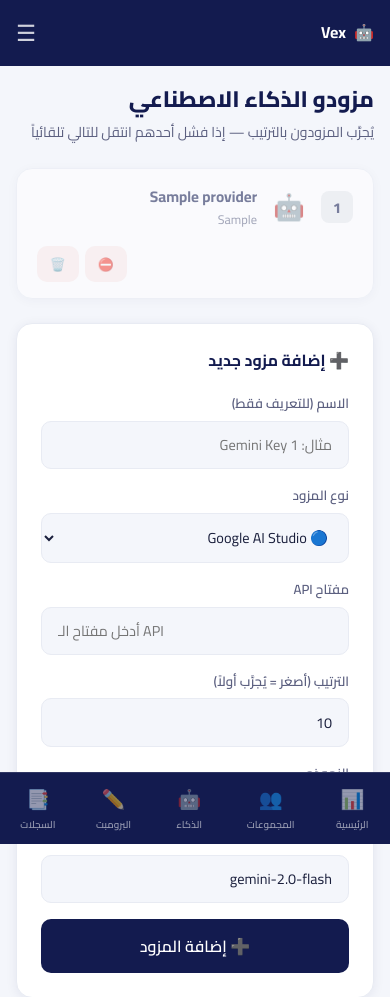
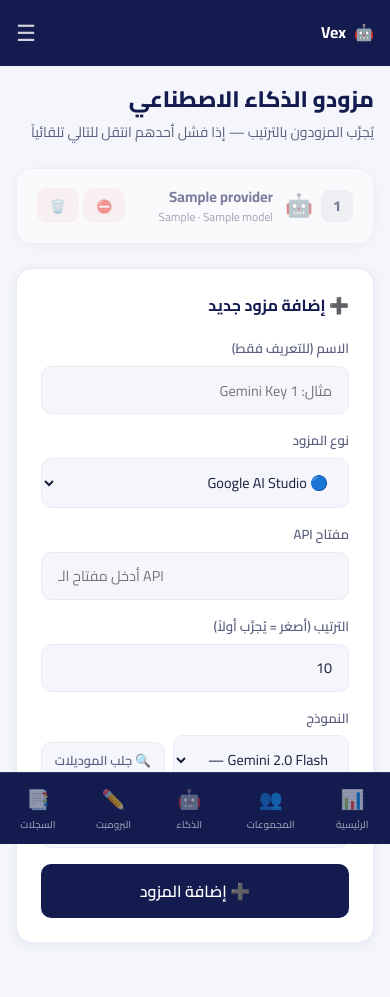
Before and after one commit to twuijri/Vex, a FastAPI app: template web/templates/ai_providers.html in a window 390 px wide. Shown: the top 997 px of the page. After the commit the page ends 944 px from the top, so only its background shows below. Run offline with FastAPI, Linux system fonts and the light colour scheme; the template is opened without the code that fills it: most values are stand-ins (such as "Sample title", 1, 10 or a date in 2020).

Commit message:
Fix: ai_providers card layout for mobile, fix nested form in ai_prompt

```diff
--- a/web/templates/ai_providers.html
+++ b/web/templates/ai_providers.html
@@ -1,66 +1,74 @@
 {% extends "base.html" %}
 {% block title %}Vex — مزودو الذكاء الاصطناعي{% endblock %}
-{% block page_title %}🤖 مزودو الذكاء الاصطناعي{% endblock %}
+{% block page_title %}🤖 المزودون{% endblock %}
 
 {% block head %}
 <script>
-    const MODEL_PRESETS = {
+    const PRESETS = {
         google_studio: [
-            { v: "gemini-2.0-flash", l: "Gemini 2.0 Flash       — مجاني · سريع جداً ⚡" },
-            { v: "gemini-2.0-flash-lite", l: "Gemini 2.0 Flash Lite  — مجاني · الأرخص 💚" },
-            { v: "gemini-1.5-flash", l: "Gemini 1.5 Flash       — مجاني · موصى به ✅" },
-            { v: "gemini-1.5-flash-8b", l: "Gemini 1.5 Flash-8B    — مجاني · صغير وسريع" },
-            { v: "gemini-1.5-pro", l: "Gemini 1.5 Pro         — مجاني · 50 طلب/يوم" },
-            { v: "gemini-2.0-pro", l: "Gemini 2.0 Pro         — مدفوع · الأقوى 💎" },
-        ],
-        blackbox: [
-            { v: "deepseek-v3", l: "DeepSeek V3            — $0.07/M · الأرخص ⭐" },
-            { v: "deepseek-r1", l: "DeepSeek R1            — $0.14/M · تفكير عميق" },
-            { v: "meta-llama/Llama-3.3-70b", l: "Llama 3.3 70B          — $0.20/M · مفتوح المصدر" },
-            { v: "claude-3-5-haiku-20241022", l: "Claude 3.5 Haiku       — $0.25/M · سريع" },
-            { v: "gpt-4o-mini", l: "GPT-4o Mini            — $0.50/M · متوازن" },
-            { v: "gpt-4o", l: "GPT-4o                 — $5/M  · غالي 🔴" },
+            { label: "Gemini 2.0 Flash — مجاني · سريع جداً", value: "gemini-2.0-flash" },
+            { label: "Gemini 2.0 Flash Lite — أخف", value: "gemini-2.0-flash-lite" },
+            { label: "Gemini 1.5 Flash", value: "gemini-1.5-flash" },
+            { label: "Gemini 1.5 Pro", value: "gemini-1.5-pro" },
         ],
         huggingface: [
-            { v: "aubmindlab/bert-base-arabertv02", l: "AraBERT — عربي متخصص ✅" },
-            { v: "CAMeL-Lab/bert-base-arabic-camelbert-mix-sentiment", l: "CAMeL Sentiment — مشاعر عربي" },
-            { v: "facebook/bart-large-mnli", l: "BART MNLI — تصنيف عام" },
-            { v: "joeddav/xlm-roberta-large-xnli", l: "XLM-RoBERTa — متعدد اللغات" },
+            { label: "AraBART (نموذج عربي)", value: "moussaKam/AraBART" },
+            { label: "AraBERT v02", value: "aubmindlab/bert-base-arabertv02" },
+            { label: "CAMeL BERT", value: "CAMeL-Lab/bert-base-arabic-camelbert-mix" },
         ],
+        blackbox: [{ label: "(جلب تلقائي)", value: "" }],
     };
+
     function onTypeChange() {
-        const type = document.getElementById('provider_type').value;
-        const sel = document.getElementById('model_preset');
-        sel.innerHTML = '';
-        (MODEL_PRESETS[type] || []).forEach(p => {
-            const o = document.createElement('option');
-            o.value = p.v; o.textContent = p.l;
-            sel.appendChild(o);
+        const type = document.getElementById("provider_type").value;
+        if (type === "blackbox") {
+            document.getElementById("api_key_input").placeholder = "ضع cookies/session أو API key";
+        } else {
+            document.getElementById("api_key_input").placeholder = "أدخل مفتاح الـ API";
+        }
+        populatePresets(type);
+    }
+
+    function populatePresets(type) {
+        const sel = document.getElementById("model_preset");
+        sel.innerHTML = "";
+        (PRESETS[type] || []).forEach(p => {
+            const o = document.createElement("option");
+            o.value = p.value; o.textContent = p.label; sel.appendChild(o);
         });
-        document.getElementById('model').value = (MODEL_PRESETS[type] || [])[0]?.v || '';
+        if (sel.options.length > 0) document.getElementById("model").value = sel.options[0].value;
     }
+
     function onPresetChange() {
-        document.getElementById('model').value = document.getElementById('model_preset').value;
+        const val = document.getElementById("model_preset").value;
+        if (val) document.getElementById("model").value = val;
     }
+
     async function fetchModels() {
-        const type = document.getElementById('provider_type').value;
-        const key = document.getElementById('api_key_input').value.trim();
-        if (!key) { alert('أدخل مفتاح الـ API أولاً'); return; }
-        const btn = document.getElementById('btn_fetch');
-        btn.textContent = '⏳ جاري الجلب...'; btn.disabled = true;
+        const type = document.getElementById("provider_type").value;
+        const key = document.getElementById("api_key_input").value;
+        if (!key) { alert("أدخل مفتاح API أولاً"); return; }
+        const btn = document.getElementById("btn_fetch");
+        btn.disabled = true; btn.textContent = "جاري الجلب...";
         try {
-            const r = await fetch(`/dashboard/ai-providers/fetch-models?provider_type=${encodeURIComponent(type)}&api_key=${encodeURIComponent(key)}`);
+            const r = await fetch(`/dashboard/ai-providers/fetch-models?provider_type=${type}&api_key=${encodeURIComponent(key)}`);
             const d = await r.json();
-            const sel = document.getElementById('model_preset');
-            sel.innerHTML = '';
-            (d.models || []).forEach(m => {
-                const o = document.createElement('option'); o.value = m; o.textContent = m; sel.appendChild(o);
-            });
-            if (d.models?.length) { document.getElementById('model').value = d.models[0]; alert(`✅ جُلب ${d.models.length} موديل`); }
-            else alert('لم يُعثر على موديلات: ' + (d.error || ''));
-        } finally { btn.textContent = '🔍 جلب الموديلات'; btn.disabled = false; }
+            if (d.models && d.models.length) {
+                const sel = document.getElementById("model_preset");
+                sel.innerHTML = "";
+                d.models.forEach(m => {
+                    const o = document.createElement("option");
+                    o.value = m; o.textContent = m; sel.appendChild(o);
+                });
+                document.getElementById("model").value = d.models[0];
+            } else {
+                alert(d.error || "لا يوجد موديلات");
+            }
+        } catch (e) { alert("خطأ في الاتصال"); }
+        btn.disabled = false; btn.textContent = "🔍 جلب الموديلات";
     }
-    window.onload = onTypeChange;
+
+    window.onload = () => populatePresets(document.getElementById("provider_type").value);
 </script>
 {% endblock %}
 
@@ -70,38 +78,42 @@
     <p class="page-subtitle">يُجرَّب المزودون بالترتيب — إذا فشل أحدهم انتقل للتالي تلقائياً</p>
 </div>
 
-<!-- Provider list -->
 {% if providers %}
-<div class="provider-list">
+<div style="display:flex;flex-direction:column;gap:0.6rem;margin-bottom:1.5rem;">
     {% for p in providers %}
     {% set icons = {"google_studio": "🔵", "blackbox": "🟣", "huggingface": "🟠"} %}
-    <div class="provider-card {% if not p.is_active %}inactive{% endif %}">
-        <div class="provider-order">{{ loop.index }}</div>
-        <div class="provider-icon">{{ icons.get(p.provider_type, "🤖") }}</div>
-        <div class="provider-info">
-            <div class="provider-name">{{ p.name }}</div>
-            <div class="provider-meta">
-                <span>{{ p.provider_type }}</span>
-                <span class="hide-mobile"> · {{ p.model }} · مفتاح: {{ p.api_key[:6] }}••••</span>
+    <div class="card card-sm {% if not p.is_active %}inactive{% endif %}"
+        style="display:flex;align-items:center;gap:0.75rem;opacity:{% if p.is_active %}1{% else %}.55{% endif %};">
+        <!-- Order + Icon -->
+        <div style="display:flex;align-items:center;gap:0.5rem;flex-shrink:0;">
+            <div class="provider-order">{{ loop.index }}</div>
+            <div style="font-size:1.4rem;">{{ icons.get(p.provider_type, "🤖") }}</div>
+        </div>
+        <!-- Info -->
+        <div style="flex:1;min-width:0;">
+            <div style="font-weight:700;color:var(--primary);font-size:0.92rem;">{{ p.name }}</div>
+            <div
+                style="font-size:0.73rem;color:var(--text-muted);overflow:hidden;text-overflow:ellipsis;white-space:nowrap;">
+                {{ p.provider_type }} · {{ p.model[:35] }}{% if p.model|length > 35 %}…{% endif %}
             </div>
         </div>
-        <div class="provider-actions">
+        <!-- Actions -->
+        <div style="display:flex;gap:0.3rem;flex-shrink:0;align-items:center;flex-wrap:wrap;justify-content:flex-end;">
             {% if not loop.first %}
             <form method="post" action="/dashboard/ai-providers/{{ p.id }}/move">
                 <input type="hidden" name="direction" value="up">
-                <button type="submit" class="btn btn-ghost btn-sm" title="أعلى">⬆️</button>
+                <button type="submit" class="btn btn-ghost btn-sm">⬆️</button>
             </form>
             {% endif %}
             {% if not loop.last %}
             <form method="post" action="/dashboard/ai-providers/{{ p.id }}/move">
                 <input type="hidden" name="direction" value="down">
-                <button type="submit" class="btn btn-ghost btn-sm" title="أسفل">⬇️</button>
+                <button type="submit" class="btn btn-ghost btn-sm">⬇️</button>
             </form>
             {% endif %}
             <form method="post" action="/dashboard/ai-providers/{{ p.id }}/toggle">
                 <button type="submit" class="btn btn-sm {% if p.is_active %}btn-success{% else %}btn-danger{% endif %}">
-                    {% if p.is_active %}<span class="hide-mobile">✅ مفعّل</span><span class="hide-desktop">✅</span>{%
-                    else %}<span class="hide-mobile">⛔ معطّل</span><span class="hide-desktop">⛔</span>{% endif %}
+                    {% if p.is_active %}✅{% else %}⛔{% endif %}
                 </button>
             </form>
             <form method="post" action="/dashboard/ai-providers/{{ p.id }}/delete"
```
Also changed, not shown: web/templates/ai_prompt.html (+9 -11 lines).
